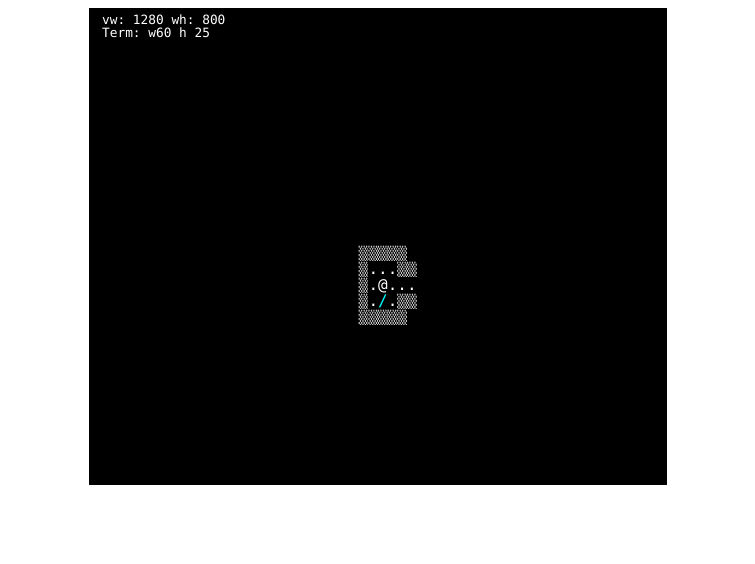
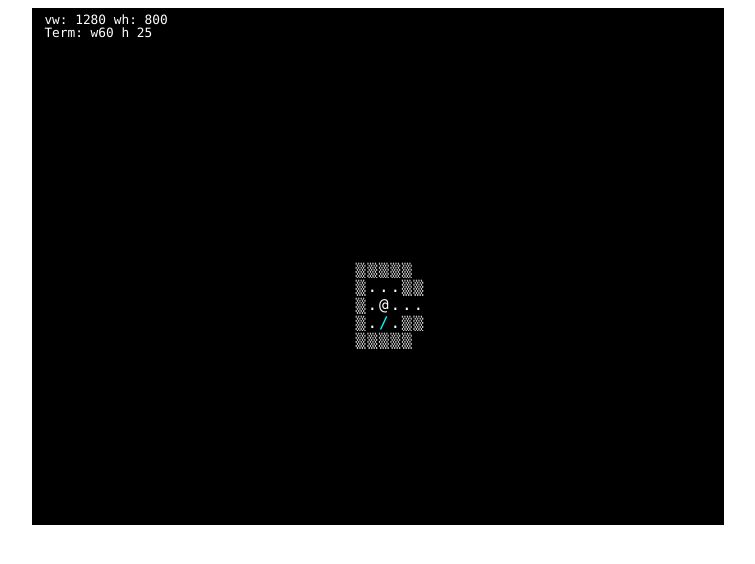
Before and after one commit to Zireael07/JS-DOM-sandbox, a plain HTML site: page docs/index.html in a window 1280 px wide. Shown: the whole page, without its empty margins (262-1017 px from the left). Drawn offline with Linux system fonts and the light colour scheme.

Commit message:
fix: add some visual spacing between tiles

```diff
--- a/docs/3rd-party/unicodetiles/unicodetiles.css
+++ b/docs/3rd-party/unicodetiles/unicodetiles.css
@@ -12,7 +12,7 @@
 	font-family: "DejaVuSansMono", "DejaVu Sans Mono", monospace;
 	white-space: pre;
 	text-align: center;
-	line-height: 1em;
+	line-height: 1.1em;
 	letter-spacing: 0px;
 	display: inline-block;
 }
--- a/docs/3rd-party/unicodetiles/ut.DOMRenderer.js
+++ b/docs/3rd-party/unicodetiles/ut.DOMRenderer.js
@@ -16,7 +16,8 @@ ut.DOMRenderer = function(view) {
 		this.colors[j] = new Array(view.w);
 		for (var i = 0; i < view.w; ++i) {
 			this.spans[j][i] = document.createElement("div");
-			this.spans[j][i].style.width = "1ch";
+			// force add width style
+			this.spans[j][i].style.width = "1.2ch";
 			view.elem.appendChild(this.spans[j][i]);
 		}
 		// Line break
@@ -38,7 +39,7 @@ ut.DOMRenderer.prototype.updateStyle = function(s) {
 	for (var j = 0; j < h; ++j) {
 		for (var i = 0; i < w; ++i) {
 			//this.spans[j][i].style.width = this.tw + "px";
-			this.spans[j][i].style.width = "1ch";
+			this.spans[j][i].style.width = "1.2ch";
 		}
 	}
 };
--- a/docs/game.js
+++ b/docs/game.js
@@ -697,10 +697,11 @@ function fitTerm(view) {
 	var gm = document.getElementById("game");
 	var font_s = window.getComputedStyle(gm).fontSize
 	console.log("Font s: " + font_s);
+	font_s = parseFloat(font_s)*1.2 //take into account the 1.2ch style
 	//ratio for DejaVuSans is 9.6:16 or 12:20
 	//calculate instead of hardcoding
-	var tile_w = (parseFloat(font_s)*12)/20;
-	var tile_h = parseFloat(font_s);
+	var tile_w = (font_s*12)/20;
+	var tile_h = font_s;
 
 	//deduct margins
 	var num_w = Math.floor((view.w-16)/tile_w);
```
